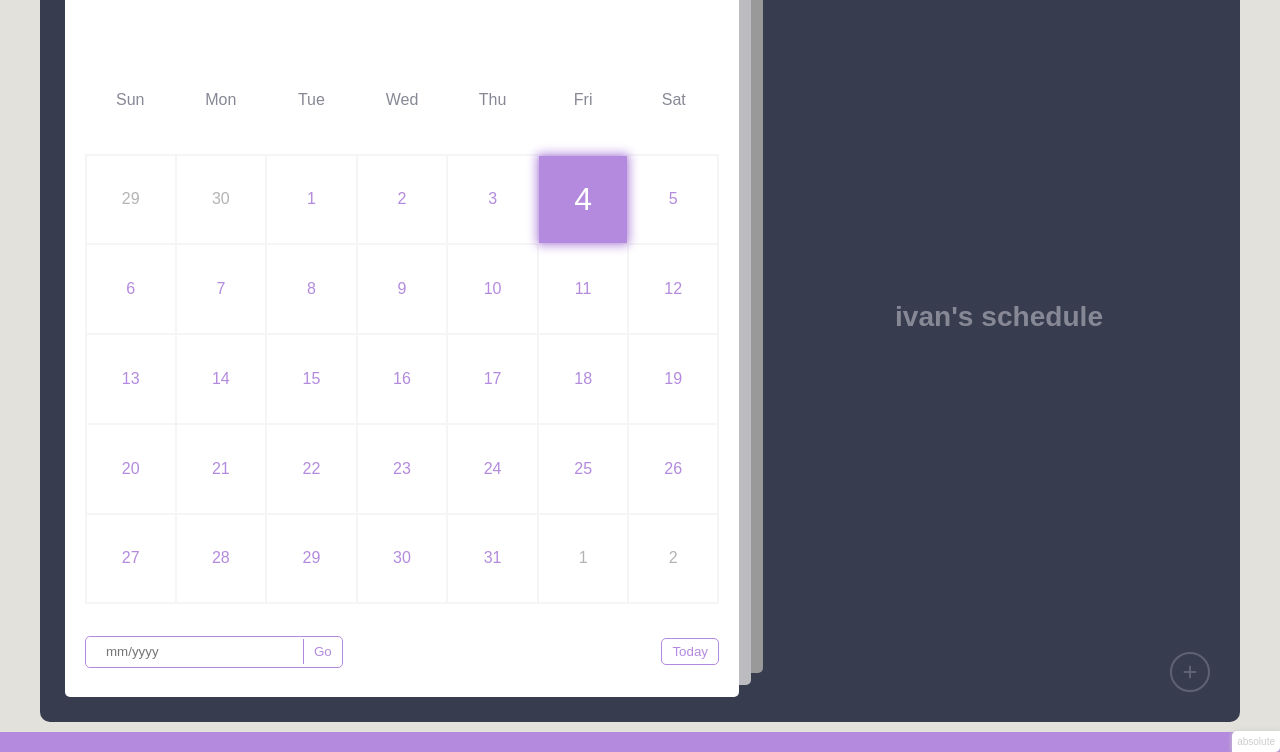
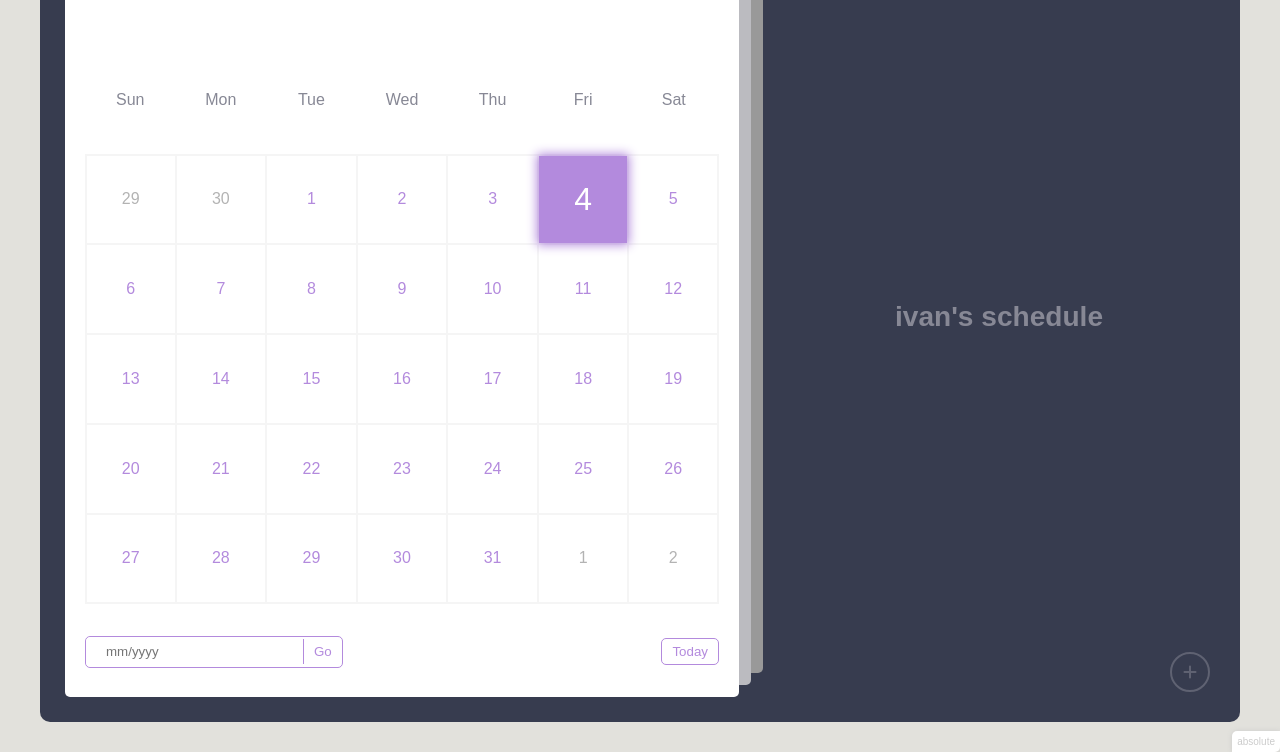
Before and after one commit to owlkwakkwak/ivansarsalejo.github.io, a plain HTML site: page index.html in a window 1280 px wide. Shown: the part 128-880 px from the top of the page. Drawn offline with Linux system fonts and the light colour scheme.

Commit message:
Update index.html

```diff
--- a/index.html
+++ b/index.html
@@ -90,7 +90,6 @@
       </button>
     </div>
 
-    <div class="credits">
       <p>
 
       </p>
```
